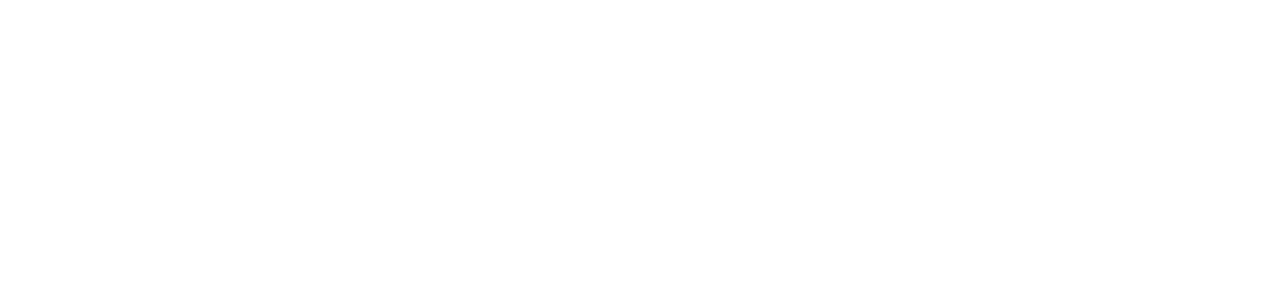
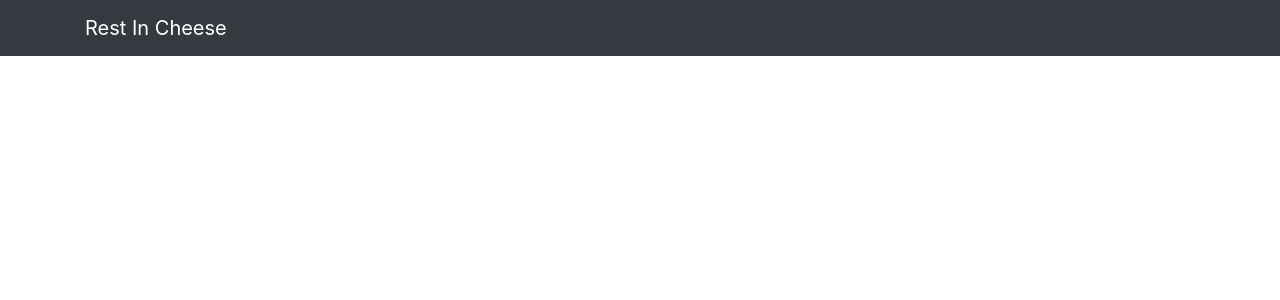
Before and after one commit to Ovee-Hasnat/rest-in-cheese, a React (Create React App) app: page / in a window 1280 px wide. Shown: the top 300 px of the page. Built offline with nearby package versions, Linux system fonts and the light colour scheme.

Commit message:
Navbar using reactStrap

```diff
--- a/src/components/header/header.js
+++ b/src/components/header/header.js
@@ -1,9 +1,10 @@
 import React from "react";
+import Navigation from "./navigation";
 
 const Header = () => {
     return (
         <div>
-
+            <Navigation />
         </div>
     )
 }
--- /dev/null
+++ b/src/components/header/navigation.js
@@ -0,0 +1,17 @@
+import React from "react";
+import { Navbar, NavbarBrand } from "reactstrap";
+
+const Navigation = () => {
+    return (
+        <div>
+            <Navbar dark color="dark">
+                <div className="container">
+                    <NavbarBrand href="/" >Rest In Cheese</NavbarBrand>
+                </div>
+
+            </Navbar>
+        </div>
+    )
+}
+
+export default Navigation;
```
